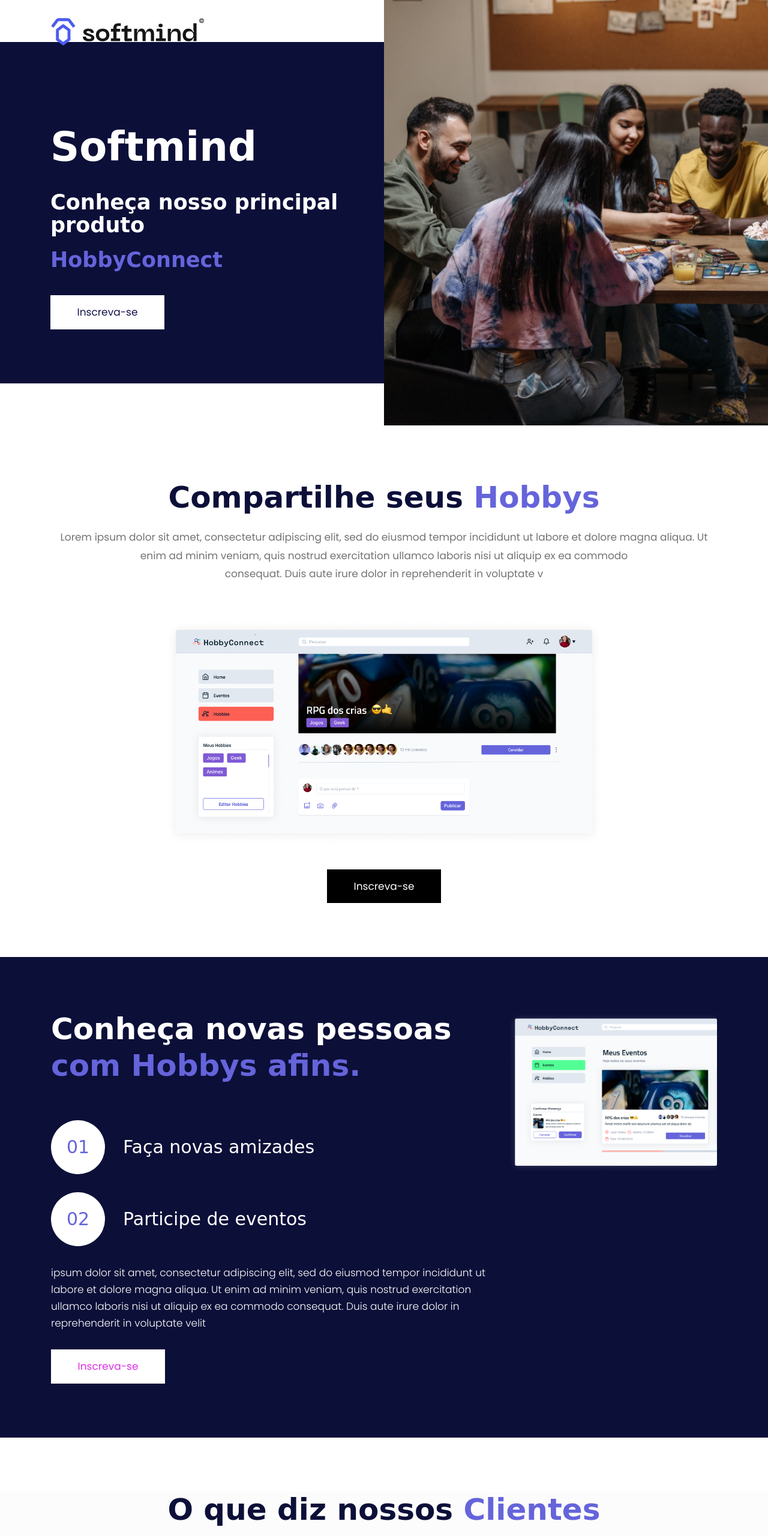
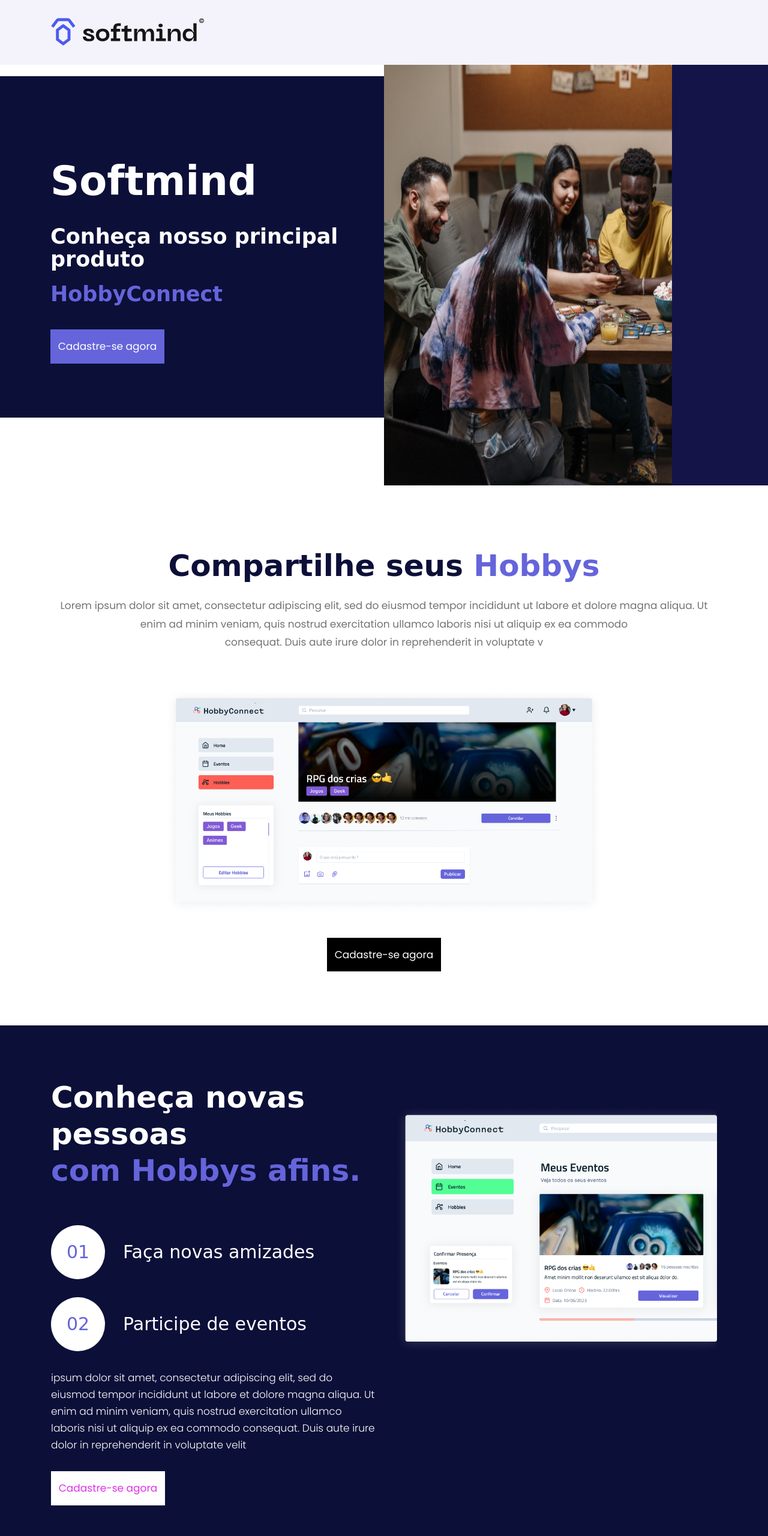
Before and after one commit to EricSantosdm/PGP, a plain HTML site: page index.html in a window 1280 px wide. Shown: the top 2560 px of the page at 60% size. Drawn offline with nearby package versions, Linux system fonts and the light colour scheme; a web font is replaced by a local one.

Commit message:
alterações de estilo

```diff
--- a/css/style.css
+++ b/css/style.css
@@ -299,12 +299,12 @@ button {
 }
 
 .sign_btn a {
-     color: #fff;
+     background-color: #6564DB;
      font-size: 17px;
 }
 
 .sign_btn a:hover {
-     color: #000;
+     color: #6564DB;
 }
 
 
@@ -322,7 +322,7 @@ button {
 
 .header {
      width: 100%;
-     background: transparent;
+     background: #F4F3FC;
      padding: 30px 30px;
      position: absolute;
      z-index: 999;
@@ -334,6 +334,7 @@ button {
      text-transform: uppercase;
      color: #fff;
      line-height: 40px;
+
 }
 
 .text_box_color {
@@ -378,8 +379,8 @@ button {
 
 .text-bg a {
      font-size: 17px;
-     background-color: #fff;
-     color: #141448;
+     background-color: #6564DB;
+     color: #fff;
      padding: 13px 0px;
      width: 100%;
      max-width: 190px;
@@ -389,21 +390,24 @@ button {
 }
 
 .text-bg a:hover {
-     background-color: #141448;
-     color: #fff;
+     background-color: #fff;
+     color: #6564DB;
      transition: ease-in all 0.5s;
 }
 
 .text-img {
      background: #141448;
+
 }
 
 .text-img figure {
-     margin: 0px;
+     margin-top: 100px;
+     margin-left: 0;
+     border-radius: 6px;
 }
 
 .text-img figure img {
-     width: 100%;
+     width: 80%;
 }
 
 .padding_right1 {
@@ -449,6 +453,7 @@ button {
 
 .feature .feature_box {
      text-align: center;
+
 }
 
 .feature .feature_box figure {
@@ -456,7 +461,10 @@ button {
 }
 
 .feature .feature_box figure img {
-     width: 100%;
+
+width: 1600px;
+height: auto
+
 }
 
 .feature .feature_box .read_more {
@@ -531,7 +539,12 @@ button {
 }
 
 .amezing_box figure img {
-     width: 100%;
+
+width: 100%;
+margin-top: 40px;
+
+
+
 }
 
 .amezing .read_more {
--- a/index.html
+++ b/index.html
@@ -72,7 +72,7 @@
                               <h1>Softmind <br></h1>
                               <strong>Conheça nosso principal produto</strong>
                               <span>HobbyConnect</span>
-                              <a href="#">Inscreva-se</a>
+                              <a href="#">Cadastre-se agora</a>
                            </div>
                         </div>
                      </div>
@@ -105,7 +105,7 @@
             <div class="col-md-8 offset-md-2 ">
                <div class="feature_box ">
                   <figure><img src="images/feature_img.png" alt="#" /></figure>
-                  <a class="read_more" href="#">Inscreva-se</a>
+                  <a class="read_more" href="#">Cadastre-se agora</a>
                </div>
             </div>
          </div>
@@ -116,7 +116,7 @@
    <div id="" class="amezing">
       <div class="container">
          <div class="row">
-            <div class="col-md-8">
+            <div class="col-md-6">
                <div class="amezing_box">
                   <div class="titlepage">
                      <h2>Conheça novas pessoas <strong class="pink"> <br> com Hobbys afins. </strong></h2>
@@ -132,15 +132,16 @@
                   <p>ipsum dolor sit amet, consectetur adipiscing elit, sed do eiusmod tempor incididunt ut labore et
                      dolore magna aliqua. Ut enim ad minim veniam, quis nostrud exercitation ullamco laboris nisi ut
                      aliquip ex ea commodo consequat. Duis aute irure dolor in reprehenderit in voluptate velit </p>
-                  <a class="read_more" href="#">Inscreva-se</a>
+                  <a class="read_more" href="#">Cadastre-se agora</a>
                </div>
             </div>
-            <div class="col-md-4">
+            <div class="col-md-6">
                <div class="amezing_box">
                   <figure><img src="images/can.png"></figure>
                </div>
             </div>
          </div>
+
       </div>
    </div>
    <!-- end amezing -->
```
